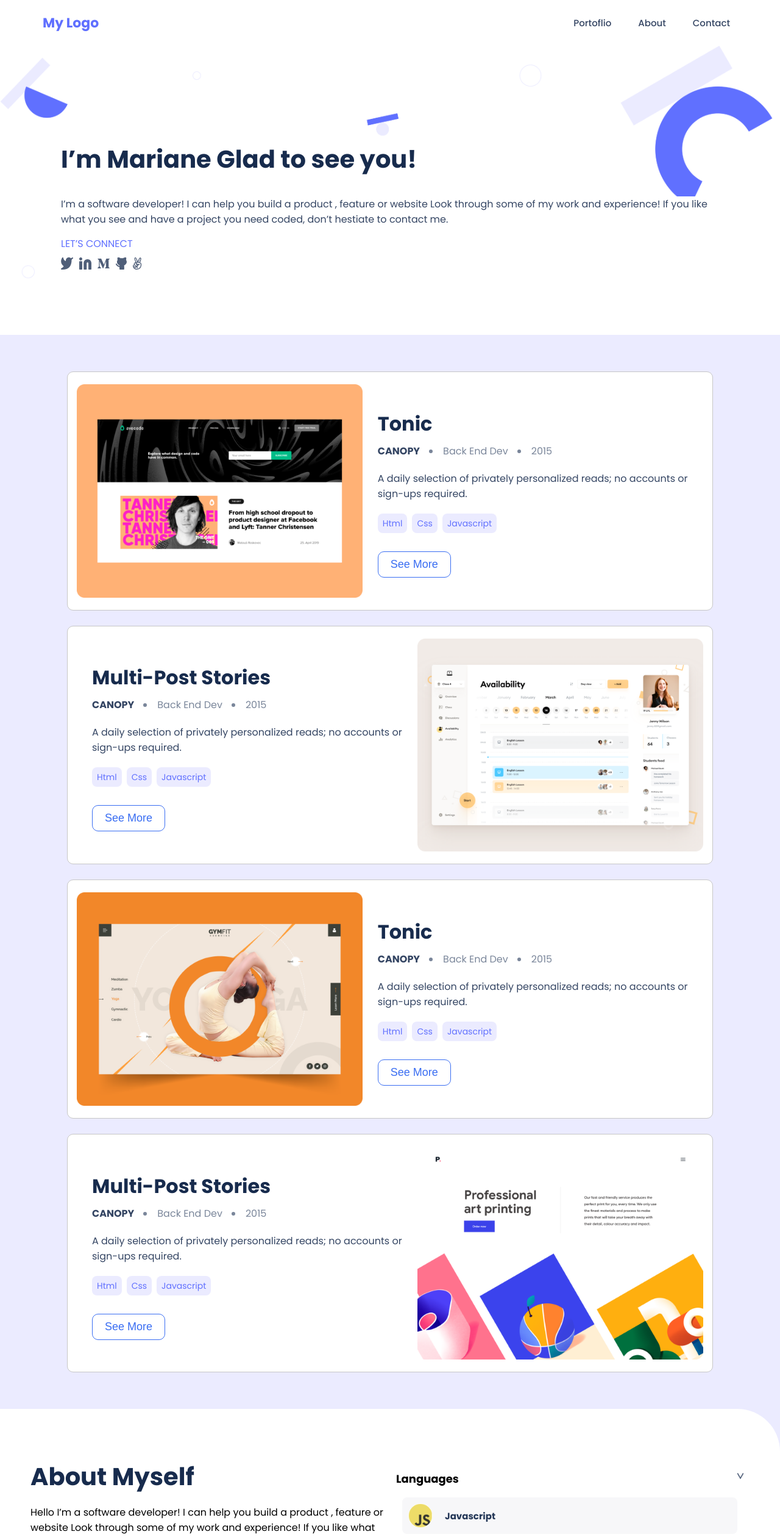
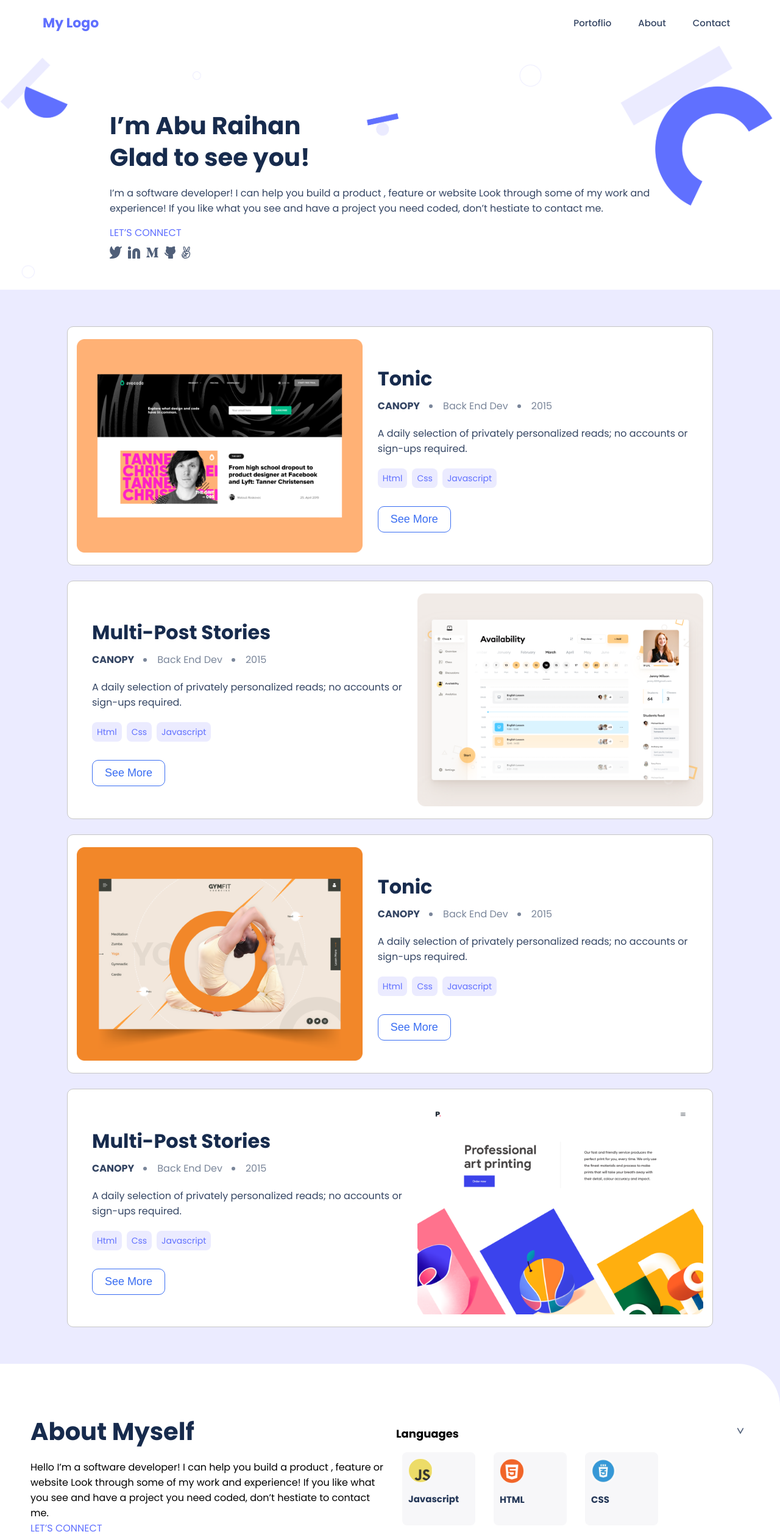
Before and after one commit to raihan2bd/portfolio, a website: page index.html in a window 1280 px wide. Shown: the top 2520 px of the page at 61% size. Drawn offline with Linux system fonts and the light colour scheme.

Commit message:
Add some changes inside headline section and framework

```diff
--- a/index.html
+++ b/index.html
@@ -40,12 +40,16 @@
     <main class="main_container">
       <!-- Headline section -->
       <section class="headline">
-        <h1 class="headline_title">I’m Mariane Glad to see you!</h1>
+        <div class="headline_container">
+          <h1 class="headline_title">
+            I’m Abu Raihan <br />
+            Glad to see you!
+          </h1>
           <p class="headline_content">
-          I’m a software developer! I can help you build a product , feature or
-          website Look through some of my work and experience! If you like what
-          you see and have a project you need coded, don’t hestiate to contact
-          me.
+            I’m a software developer! I can help you build a product , feature
+            or website Look through some of my work and experience! If you like
+            what you see and have a project you need coded, don’t hestiate to
+            contact me.
           </p>
           <div class="headline_social">
             <h3 class="social_title blue">LET’S CONNECT</h3>
@@ -85,6 +89,7 @@
                 /></a>
               </li>
             </ul>
+          </div>
         </div>
       </section>
 
@@ -252,6 +257,7 @@
                 alt="down"
               />
             </h3>
+            <div class="frame_work_items">
               <li class="ul_item">
                 <img src="./images/js-icon.png" alt="Javascript" /><span
                   >Javascript</span
@@ -263,6 +269,7 @@
               <li class="ul_item">
                 <img src="./images/css-icon.png" alt="CSS" /><span>CSS</span>
               </li>
+            </div>
           </ul>
           <ul class="about_ul">
             <h3 class="sub_title">
--- a/style.css
+++ b/style.css
@@ -101,7 +101,6 @@ a:hover {
   margin: 15px 0;
   color: #344563;
   font-weight: 400;
-  background: #fff;
 }
 
 .social_title {
@@ -247,7 +246,7 @@ a:hover {
   flex-direction: column;
   padding: 10px;
   list-style: none;
-  border-bottom: 1px solid #c6c6c6;
+  border-bottom: 1px solid #dfe1e6;
 }
 
 .sub_title {
@@ -394,7 +393,13 @@ a:hover {
     min-height: 400px;
     background-size: cover;
     background-repeat: no-repeat;
-    padding: 100px;
+    display: flex;
+    justify-content: center;
+    align-items: center;
+  }
+
+  .headline_container {
+    max-width: 920px;
   }
 
   .work {
@@ -423,6 +428,23 @@ a:hover {
     margin-top: 60px;
   }
 
+  .frame_work_items {
+    display: flex;
+    flex-direction: row;
+    column-gap: 10px;
+  }
+
+  .ul_item {
+    flex-direction: column;
+    align-items: flex-start;
+    width: 120px;
+    height: 120px;
+  }
+
+  .ul_item img {
+    margin-bottom: 15px;
+  }
+
   .contact_form {
     display: flex;
     background-position: initial;
```
Lines whose indentation alone changed are shown as unchanged.
